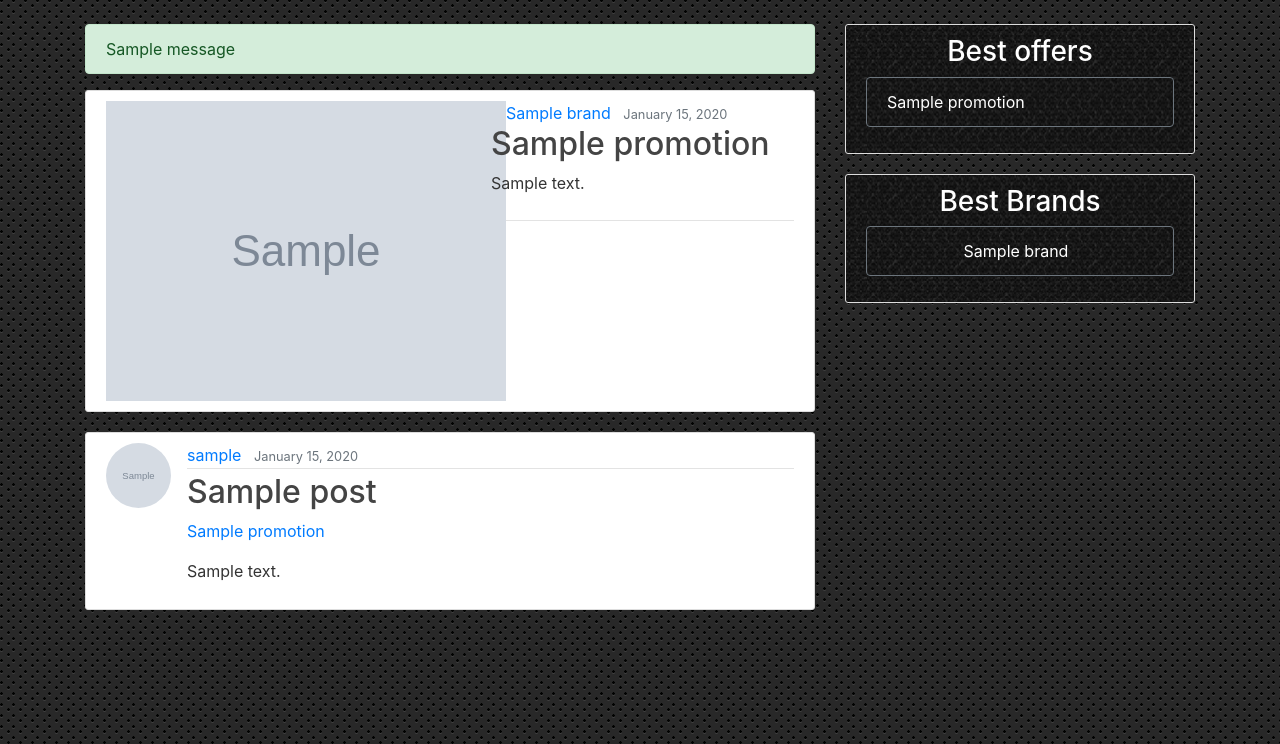
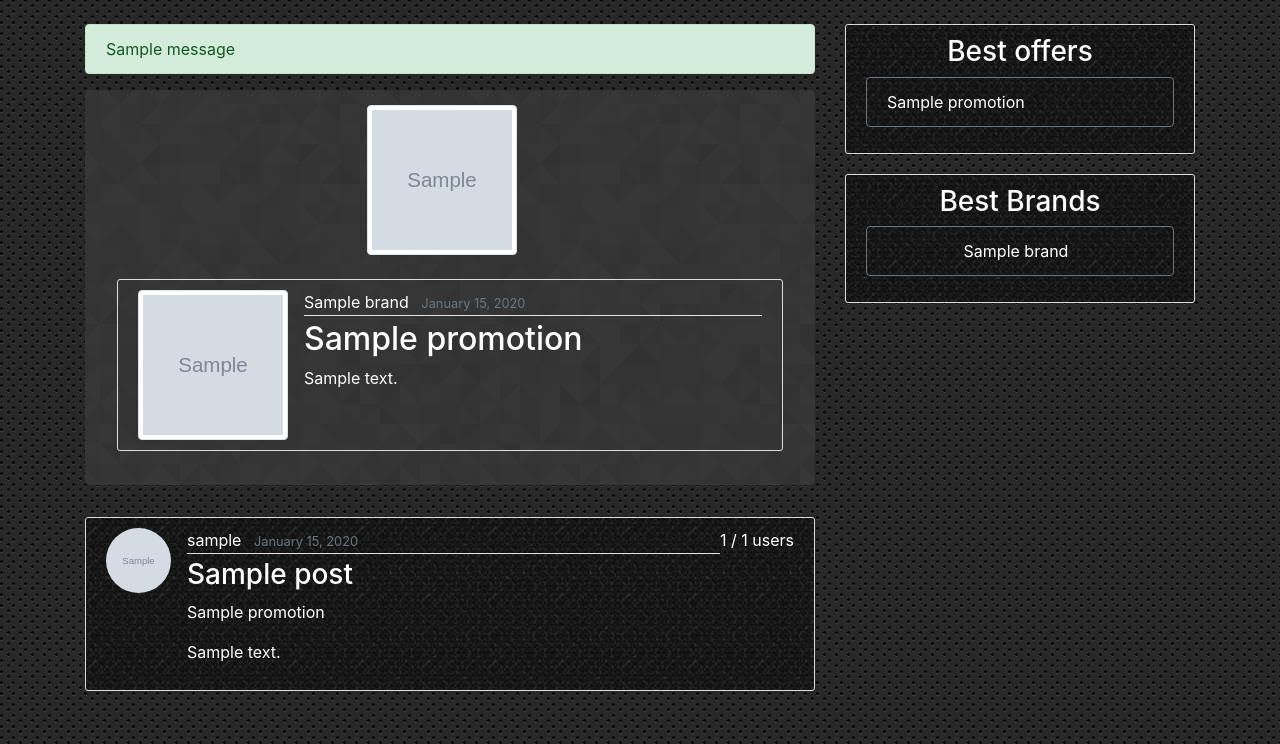
Before and after one commit to jakobowsky/Split-It, a Django app: page /promotions/detail/1 in a window 1280 px wide. Shown: the part 56-800 px from the top of the page. Run offline with Django 3.2, Linux system fonts and the light colour scheme; tables that the repository leaves empty hold one stand-in row (values such as "Sample post"); grey boxes marked "Sample" are stand-in pictures; one stand-in notice (Sample message) is shown; some libraries are stand-ins or nearby versions.

Commit message:
many changes

```diff
--- a/django_project/blog/templates/blog/base.html
+++ b/django_project/blog/templates/blog/base.html
@@ -31,6 +31,10 @@
 
     .posts {
       background: url("{% static 'blog/mosaic.png' %}") fixed;
+    }
+
+    .posts2 {
+      background: url("{% static 'blog/prism.png' %}") fixed;
     }
 
     .img-promo {
--- a/django_project/promotion/templates/promotion/promotion_detail.html
+++ b/django_project/promotion/templates/promotion/promotion_detail.html
@@ -1,35 +1,44 @@
 {% extends "blog/base.html" %}
 {% block content %}
-  <article class="media content-section">
-    <img class="img" src="{{ object.brand.image.url }}">
-    <div class="media-body">
-        <div class="article-metadata">
-            <a class="mr-2" href="{% url 'promotion-brand' object.brand.name %}">{{ object.brand }}</a>
-            <small class="text-muted">{{ object.date_posted|date:"F d, Y" }}</small>
-            <div class="row mb-2">
-                <h2 class="article-title">{{ object.name }}</h2>
-                <p class="article-content">{{ object.description }}</p>
+      <div class="jumbotron">
+      <div class="text-center mb-4 ">
+          <img class="article-img img-thumbnail img-promo" src="{{ object.brand.image.url }}">
+      </div>
+      <article class="media content-section posts2 textcolor">
+          <img class="article-img img-thumbnail img-promo" src="{{ promotion.image.url }}">
+          <div class="media-body">
+            <div class="article-metadata">
+              <a class="mr-2 textcolor links " href="{% url 'promotion-brand' promotion.brand.name %}">{{ promotion.brand.name }}</a>
+              <small class="text-muted">{{ promotion.date_posted|date:"F d, Y" }}</small>
             </div>
-        </div>
-        {% if user.is_authenticated %}
-        <a class="btn btn-secondary btn-sm "href="{% url 'post-create' promotion_id=object.id %}">Create Split</a>
-        {% endif %}
-    </div>
-  </article>
+            <h2><a class="article-title textcolor links" href="{% url 'promotion-detail' promotion.pk %}">{{ promotion.name }}</a></h2>
+            <p class="article-content">{{ object.description }}</p>
+            {% if user.is_authenticated %}
+            <div class="text-right">
+            <a class="btn btn-secondary btn "href="{% url 'post-create' promotion_id=object.id %}">Create Split</a>
+            </div>
+            {% endif %}
+        </article>
+      </div>
+
 
   {% for post in object_list %}
-        <article class="media content-section">
+        <article class="media content-section posts textcolor">
           <img class="rounded-circle article-img" src="{{ post.author.profile.image.url }}">
-          <div class="media-body">
+          <div class="media-body ">
             <div class="article-metadata">
-              <a class="mr-2" href="{% url 'user-posts' post.author.username %}">{{ post.author }}</a>
+              <a class="mr-2 textcolor links" href="{% url 'user-posts' post.author.username %}">{{ post.author }}</a>
               <small class="text-muted">{{ post.date_posted|date:"F d, Y" }}</small>
             </div>
-            <h2><a class="article-title" href="{% url 'post-detail' post.id %}">{{ post.title }}</a></h2>
-            <p><a class="article-content" href="{% url 'promotion-detail' post.promotion.pk %}">{{ post.promotion.name }}</a></p>
+            <h3><a class="article-title textcolor links" href="{% url 'post-detail' post.id %}">{{ post.title }}</a></h3>
+            <p><a class="article-content textcolor links" href="{% url 'promotion-detail' post.promotion.pk %}">{{ post.promotion.name }}</a></p>
 
             <p class="article-content">{{ post.content |truncatechars:160}}</p>
           </div>
+        <div>
+         {{post.members.users.count}} / {{post.user_limit}} users
+
+        </div>
         </article>
     {% endfor %}
     {% if is_paginated %}
--- a/django_project/promotion/views.py
+++ b/django_project/promotion/views.py
@@ -31,6 +31,11 @@ class PromotionCategoryListView(ListView):
         category = get_object_or_404(Category, name__iexact=self.kwargs.get('category'))
         return Promotion.objects.filter(category=category).order_by('-date_posted')
 
+    def get_context_data(self, *args, **kwargs):
+        context = super(PromotionCategoryListView, self).get_context_data(*args, **kwargs)
+        context['category'] = self.kwargs.get('category')
+        return context
+
 
 class BrandListView(ListView):
     model = Brand
```
Also changed, not shown: django_project/blog/templates/blog/post_detail.html (+10 -7 lines), django_project/blog/templates/blog/post_form.html (+20 -15 lines), django_project/promotion/templates/promotion/brand_promotions.html (+10 -7 lines), django_project/promotion/templates/promotion/category_promotion.html (+7 -7 lines).
